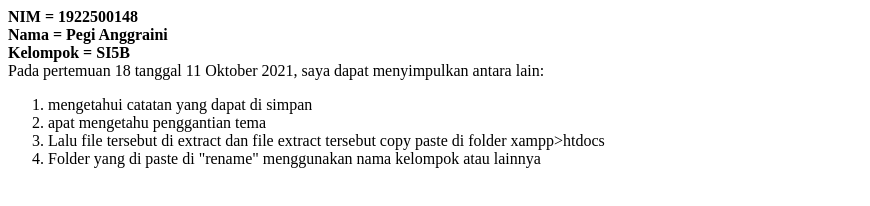
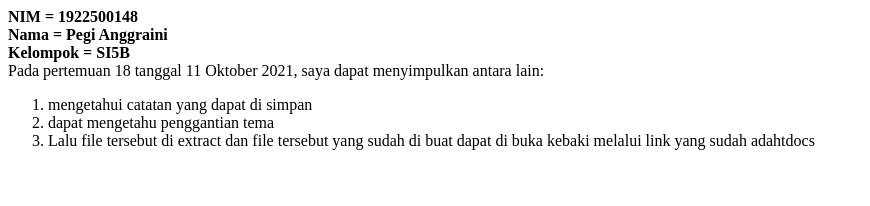
Before and after one commit to pegi04/si5b2122o, a plain HTML site: page 2/index.html in a window 1280 px wide. Shown: the whole page, without its empty margins (0-870 px from the left). Drawn offline with Linux system fonts and the light colour scheme.

Commit message:
Update index.html

```diff
--- a/2/index.html
+++ b/2/index.html
@@ -7,7 +7,6 @@ Kelompok = SI5B<br>
 Pada pertemuan 18 tanggal 11 Oktober 2021, saya dapat menyimpulkan antara lain:<br>
 <ol>
   <li>mengetahui catatan yang dapat di simpan </li>
-  <li>apat mengetahu penggantian tema </li>
-  <li>Lalu file tersebut di extract dan file extract tersebut copy paste di folder xampp>htdocs</li>
-  <li>Folder yang di paste di "rename" menggunakan nama kelompok atau lainnya</li>
+  <li>dapat mengetahu penggantian tema </li>
+  <li>Lalu file tersebut di extract dan file tersebut yang sudah di buat dapat di buka kebaki melalui link yang sudah adahtdocs</li>
 </ol>
```
